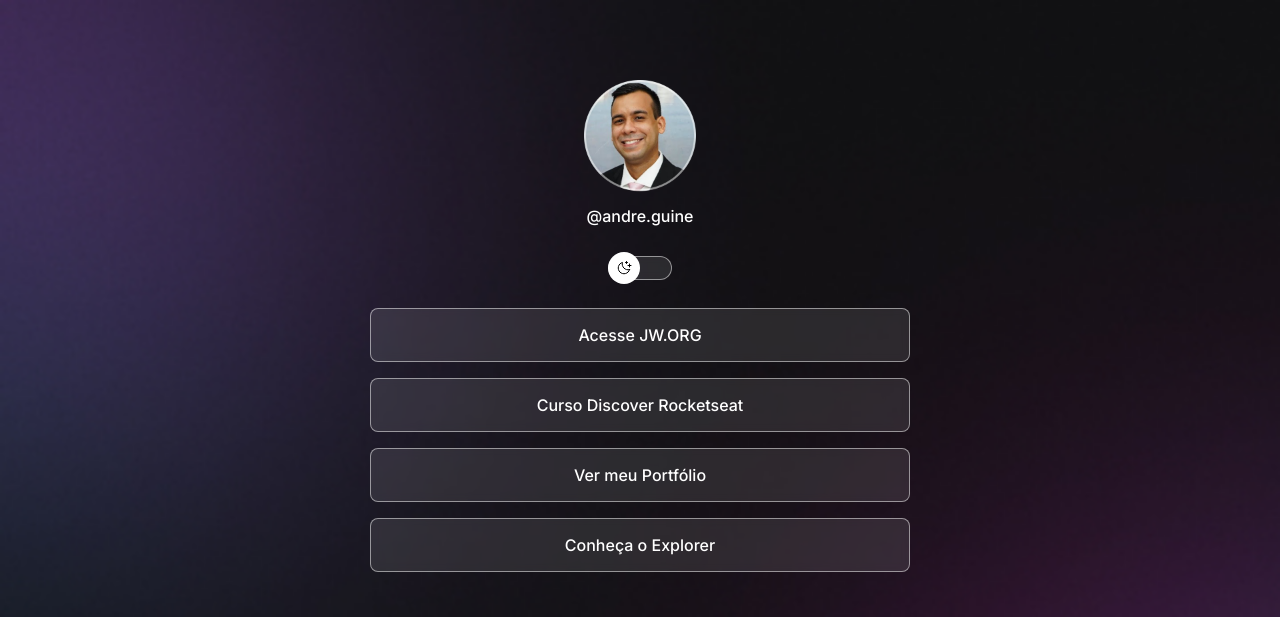
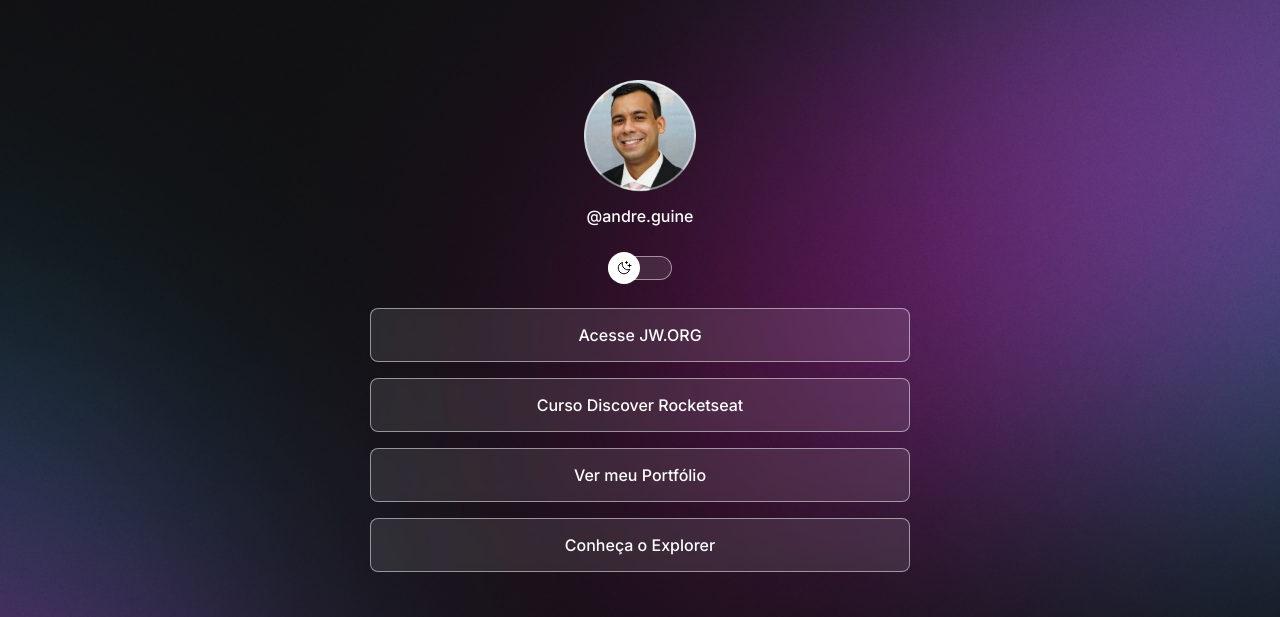
Before and after one commit to Deko005/Primeiro-Projeto, a plain HTML site: page index.html in a window 1280 px wide. Shown: the top 617 px of the page. Drawn offline with nearby package versions, Linux system fonts and the light colour scheme.

Commit message:
change background based on media queries

```diff
--- a/style.css
+++ b/style.css
@@ -28,6 +28,7 @@
 body {
 
     background: var(--bg-url) no-repeat top center/cover;
+    height: 100vh;
 }
 
 body * {
@@ -158,3 +159,13 @@ footer {
     text-align: center;
     font-size: 14px;
 }
+
+@media (min-width: 700px) {
+    :root {
+        --bg-url: url(./assets/assets/bg.jpg);
+    }
+
+    .light {
+        --bg-url: url(./assets/assets/bg light.jpg);
+    }
+}
```
Also changed, not shown: assets/assets/bg light.jpg (added), assets/assets/bg.jpg (added).
